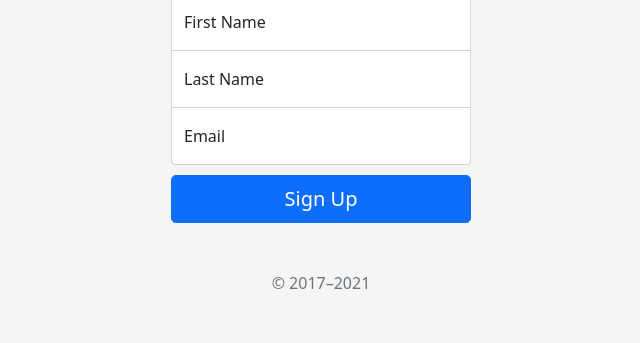
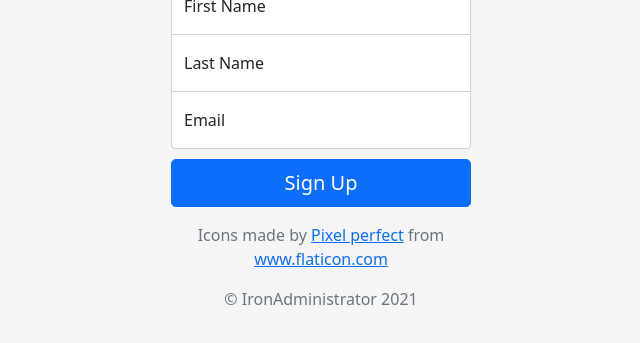
Before and after one commit to IronAdministrator/Newsletter-SignUp, a website: page signup.html in a window 1280 px wide. Shown: the part 335-678 px from the top of the page, without its empty margins (319-959 px from the left). Drawn offline with nearby package versions, Linux system fonts and the light colour scheme.

Commit message:
add flaticon

```diff
--- a/signup.html
+++ b/signup.html
@@ -58,7 +58,8 @@
     </div>
 
     <button class="w-100 btn btn-lg btn-primary" type="submit">Sign Up</button>
-    <p class="mt-5 mb-3 text-muted">&copy; 2017–2021</p>
+    <p class="mt-3 text-muted">Icons made by <a href="https://www.flaticon.com/authors/pixel-perfect" title="Pixel perfect">Pixel perfect</a> from <a href="https://www.flaticon.com/" title="Flaticon">www.flaticon.com</a></p>
+    <p class="mb-3 text-muted">&copy; IronAdministrator 2021</p>
   </form>
 </main>
 
```
